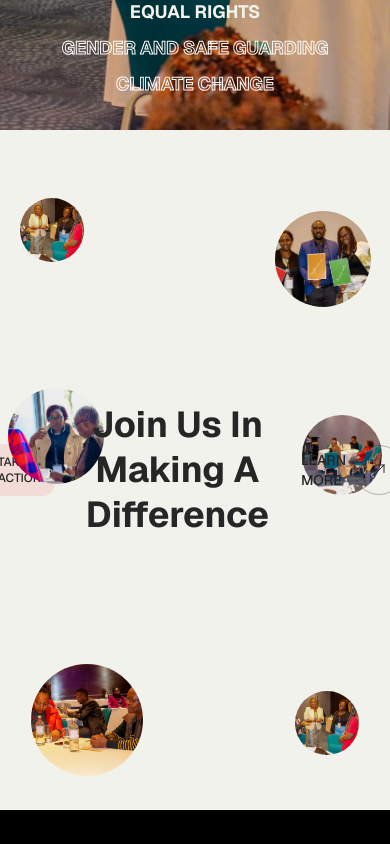
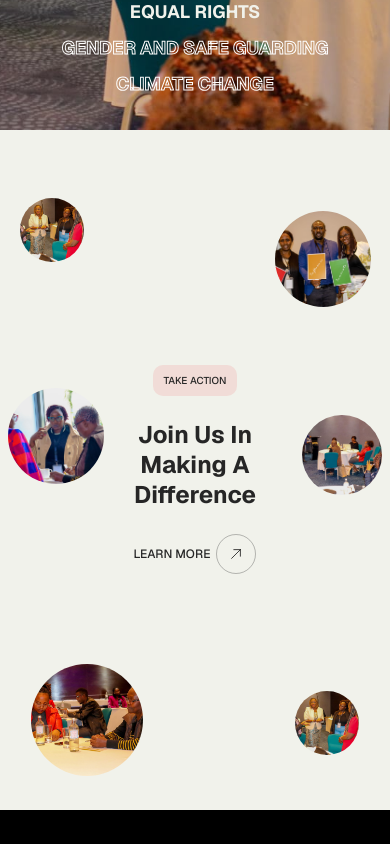
Before and after one commit to Citizen-Advancement-Initiative/cai-website, a Next.js app: page / in a window 390 px wide. Shown: the part 4360-5204 px from the top of the page. Built offline with nearby package versions, Linux system fonts and the light colour scheme.

Commit message:
feat: adjust title of the join us section

```diff
--- a/app/_components/JoinUsSection.tsx
+++ b/app/_components/JoinUsSection.tsx
@@ -4,23 +4,23 @@ import Link from "next/link";
 
 export default function JoinUsSection() {
   return (
-    <section className="relative flex min-h-[680px] items-center justify-center gap-8 overflow-hidden px-5 py-20 sm:min-h-screen sm:gap-10">
-      <p className="uppercase font-medium bg-primary/10 px-3 py-2.5 text-xs rounded-lg">
+    <section className="relative flex min-h-[680px] flex-col items-center justify-center gap-6 overflow-hidden px-5 py-20 sm:min-h-screen sm:gap-10">
+      <p className="z-10 rounded-lg bg-primary/10 px-2.5 py-2 text-[10px] font-medium uppercase sm:px-3 sm:py-2.5 sm:text-xs">
         Take action
       </p>
 
-      <h2 className="z-10 max-w-[16ch] text-center text-4xl font-bold capitalize leading-tight sm:text-5xl lg:text-6xl">
+      <h2 className="z-10 max-w-[11ch] text-center text-2xl font-bold capitalize leading-tight sm:max-w-[16ch] sm:text-5xl lg:text-6xl">
         Join us in making a difference
       </h2>
 
       <div className="z-10 mx-auto flex items-center justify-center gap-6">
-        <div className="flex gap-2 items-center">
-          <p className="text-sm font-medium uppercase text-foreground ">
+        <div className="flex items-center gap-1.5 sm:gap-2">
+          <p className="text-xs font-medium uppercase text-foreground sm:text-sm">
             Learn More
           </p>
 
-          <Link className="border rounded-full p-4 border-foreground/30" href="/about-us">
-            <ArrowUpRightIcon className="size-4" />
+          <Link className="rounded-full border border-foreground/30 p-3 sm:p-4" href="/about-us">
+            <ArrowUpRightIcon className="size-3.5 sm:size-4" />
           </Link>
         </div>
       </div>
```
